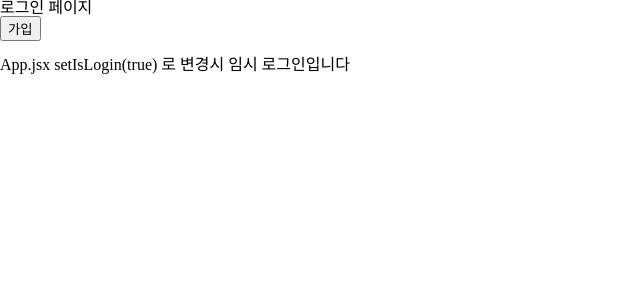
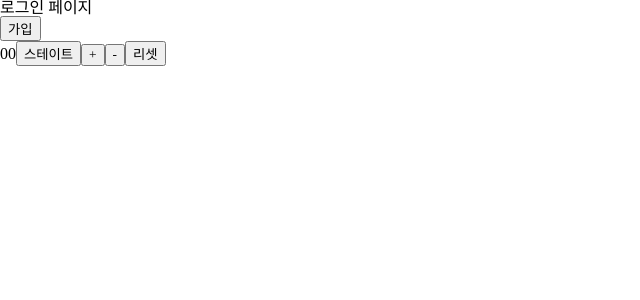
Before and after one commit to team-project-frontend/cartoon-rent-service, a React (Vite) app: page /cartoon-rent-service/login in a window 1280 px wide. Shown: the top 300 px of the page, without its empty margins (0-640 px from the left). Built offline with nearby package versions, Linux system fonts and the light colour scheme.

Commit message:
경민/feat/리코일테스트

```diff
--- a/src/Client.jsx
+++ b/src/Client.jsx
@@ -4,6 +4,7 @@ import Contents from "./components/Contents";
 import { Route, Routes } from "react-router-dom";
 import routes from "./utiles/routes";
 import loadable from "@loadable/component";
+import Counter from "./pages/Counter";
 
 const Error = loadable(() => import("./components/Error"), {
   fallback: <div>'로딩중..'</div>,
@@ -11,6 +12,7 @@ const Error = loadable(() => import("./components/Error"), {
 function Client() {
   return (
     <>
+      <Counter />
       <Routes>
         {/* Contents 컴포넌트에 에 중첩라우터 용도에요  */}
         <Route path="/" element={<Contents />}>
--- a/src/pages/Counter.jsx
+++ b/src/pages/Counter.jsx
@@ -5,7 +5,7 @@ import {
   useSetRecoilState,
   useResetRecoilState,
 } from "recoil";
-import countState from "../atoms/countAtom";
+import countState from "../store/countState";
 
 const Counter = () => {
   const [counter, setCounter] = useRecoilState(countState); // useRecoilState을 사용하여 다른 파일에 있는 아톰을 읽을 수 있다.
@@ -20,6 +20,13 @@ const Counter = () => {
     <div>
       {counter}
       {currentCount}
+      <button
+        onClick={() => {
+          setCounter(counter + 1);
+        }}
+      >
+        스테이트
+      </button>
       <button onClick={plusCount}>+</button>
       <button onClick={minusCount}>-</button>
       <button onClick={resetCounter}>리셋</button>
--- a/src/pages/Login.jsx
+++ b/src/pages/Login.jsx
@@ -1,5 +1,6 @@
 import React from "react";
 import { useNavigate } from "react-router-dom";
+import Counter from "./Counter";
 
 const Login = () => {
   const navigate = useNavigate();
@@ -14,9 +15,7 @@ const Login = () => {
       >
         가입
       </button>
-      <br />
-      <br />
-      App.jsx setIsLogin(true) 로 변경시 임시 로그인입니다
+      <Counter />
     </>
   );
 };
```
